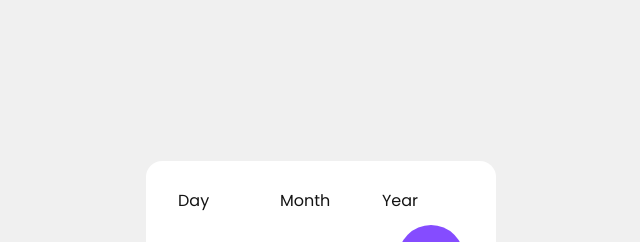
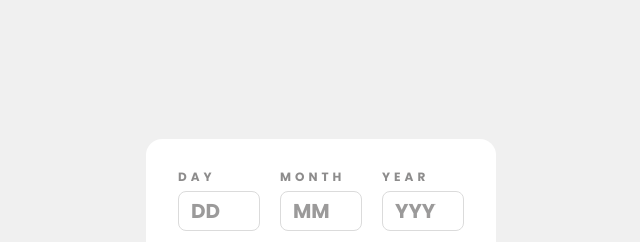
Before and after one commit to TJRelly/age-calculator-app, a plain HTML site: page index.html in a window 1280 px wide. Shown: the part 72-314 px from the top of the page, without its empty margins (319-959 px from the left). Drawn offline with Linux system fonts and the light colour scheme.

Commit message:
html update

```diff
--- a/index.html
+++ b/index.html
@@ -29,9 +29,21 @@
   <main class="grid">
     <div class="calculator grid">
       <section class="entries flex">
-        <form action="">Day</form>
-        <form action="">Month</form>
-        <form action="">Year</form>
+        <form action="">
+          <label class="grid" data-spacing="small" for="day">DAY
+            <input type="number" id="day" name="day" placeholder="DD">
+          </label>
+        </form>
+        <form action="">
+          <label class="grid" data-spacing="small" for="month">MONTH
+            <input type="number" id="month" name="month" placeholder="MM">
+          </label>
+        </form>
+        <form action="">
+          <label class="grid" data-spacing="small" for="year">YEAR
+            <input type="number" id="year" name="year" placeholder="YYYY">
+          </label>
+        </form>
       </section>
       <section class="divider flex">
         <svg xmlns="http://www.w3.org/2000/svg" width="46" height="44" viewBox="0 0 46 44">
```
